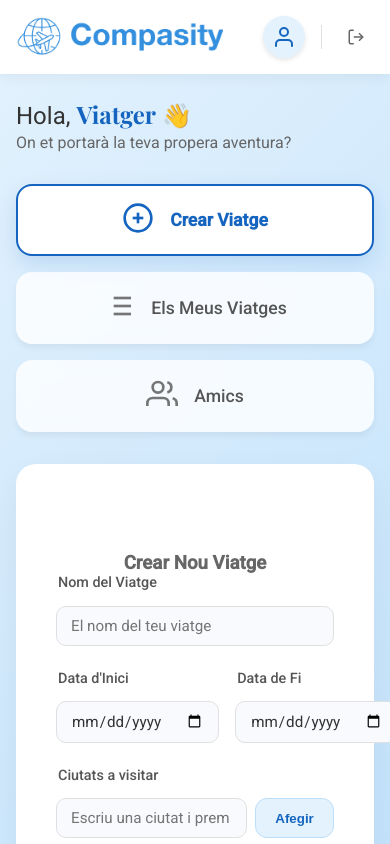
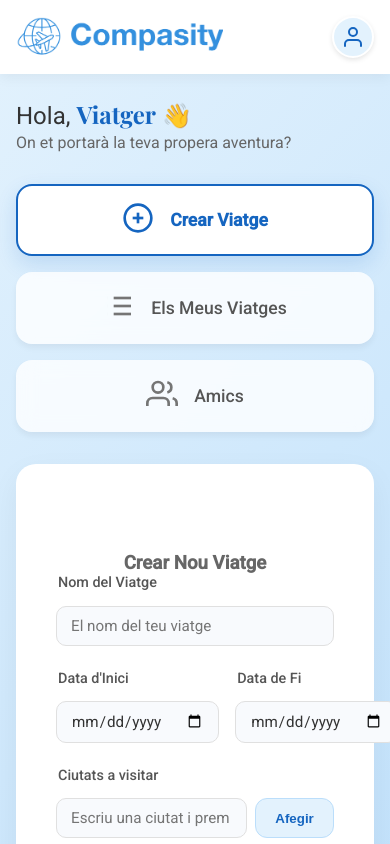
Before and after one commit to tejeee06/Projecte2DAM, a React (Vite) app in the folder front/: page /homePage in a window 390 px wide. Shown: the top 844 px of the page. Built offline with nearby package versions, Linux system fonts and the light colour scheme.

Commit message:
Canvis al Header
Tancar seesio dintre del Menu DropDown i imatge de perfil d'usuari actualitzada

```diff
--- a/front/src/components/HomePage/HomePage.css
+++ b/front/src/components/HomePage/HomePage.css
@@ -34,61 +34,49 @@
     display: flex;
     align-items: center;
     gap: 1rem;
+    position: relative;
 }
 
 .user-avatar {
     width: 42px;
     height: 42px;
-    background-color: #e3f2fd;
     border-radius: 50%;
+    overflow: hidden;
     display: flex;
     align-items: center;
     justify-content: center;
+    background-color: #e3f2fd;
     color: #1565c0;
     cursor: pointer;
     transition: transform 0.2s, background-color 0.2s;
     box-shadow: 0 2px 5px rgba(0,0,0,0.1);
+    border: 2px solid #fff;
+}
+
+.user-avatar svg {
+    width: 24px;
+    height: 24px;
+    stroke: currentColor;
+}
+
+.avatar-img {
+    width: 100%;
+    height: 100%;
+    object-fit: cover;
+    display: block;
+}
+
+.user-avatar.small-avatar {
+    width: 36px;
+    height: 36px;
+    cursor: default;
+    background-color: #f0f0f0;
+    border: none;
 }
 
 .user-avatar:hover {
     background-color: #bbdefb;
     transform: scale(1.05);
-}
-
-.user-avatar svg {
-    width: 24px;
-    height: 24px;
-}
-
-.separator {
-    width: 1px;
-    height: 24px;
-    background-color: #e0e0e0;
-}
-
-.logout-btn {
-    background: transparent;
-    border: 1px solid transparent;
-    color: #666;
-    font-size: 0.9rem;
-    font-family: inherit;
-    cursor: pointer;
-    display: flex;
-    align-items: center;
-    gap: 0.5rem;
-    padding: 0.5rem 1rem;
-    border-radius: 20px;
-    transition: all 0.3s ease;
-}
-
-.logout-icon {
-    width: 18px;
-    height: 18px;
-}
-
-.logout-btn:hover {
-    background-color: #ffebee;
-    color: #c62828;
 }
 
 /* --- MAIN --- */
@@ -215,7 +203,7 @@
 .trips-view-container {
     width: 100%;
     padding: 0 1rem;
-    box-sizing: border-box; /* Evita que el padding desborde el ancho */
+    box-sizing: border-box;
 }
 
 .trips-view-title {
@@ -231,11 +219,10 @@
 }
 
 /** --- USER DROP DOWN MENU --- **/
-
 .user-dropdown-menu {
     position: absolute;
-    top: 70px;
-    right: 20px;
+    top: 60px;
+    right: 0;
     background-color: #ffffff;
     border-radius: 12px;
     box-shadow: 0 10px 30px rgba(0,0,0,0.15);
@@ -315,39 +302,49 @@
     margin-left: auto;
 }
 
+.menu-separator {
+    height: 1px;
+    background-color: #eee;
+    margin: 0.5rem 0;
+}
+
+.logout-item {
+    color: #d32f2f;
+}
+
+.logout-item:hover {
+    background-color: #ffebee;
+    color: #c62828;
+}
+
+.logout-item svg {
+    color: #ef5350;
+}
+
+.logout-item:hover svg {
+    color: #c62828;
+}
+
 /* --- RESPONSIVE --- */
 @media (max-width: 768px) {
     .home-header {
         padding: 1rem;
     }
-
-    .logout-btn span {
-        display: none;
-    }
-
-    .logout-btn {
-        padding: 0.5rem;
-    }
-
     .home-main {
         padding: 1.5rem 1rem;
     }
-
     .dashboard-title {
         font-size: 1.5rem;
     }
-
     .cards-container {
         gap: 1rem;
     }
-
     .nav-card {
         padding: 1rem;
         min-width: 100%;
         flex-direction: row;
         justify-content: center;
     }
-
     .nav-card:hover {
         transform: none;
     }
--- a/front/src/components/HomePage/HomePage.jsx
+++ b/front/src/components/HomePage/HomePage.jsx
@@ -5,11 +5,14 @@
 import TripForm from "../TripForm/TripForm";
 import TripList from "../TripList/TripList";
 
+const API_URL = 'http://localhost:3001';
+
 const HomePage = () => {
     const navigate = useNavigate();
     const [activeTab, setActiveTab] = useState('create');
     const [username, setUsername] = useState('Viatger');
     const [email, setEmail] = useState('');
+    const [profilePicture, setProfilePicture] = useState(null);
     const [isMenuOpen, setIsMenuOpen] = useState(false);
     const menuRef = useRef(null);
 
@@ -17,12 +20,24 @@
         const storedUserJSON = localStorage.getItem('user');
 
         if (storedUserJSON) {
-            const storedUser = JSON.parse(storedUserJSON);
-            if (storedUser.Name) {
-                setUsername(storedUser.Name);
-            }
-            if (storedUser.Email) {
-                setEmail(storedUser.Email);
+            try {
+                const storedUser = JSON.parse(storedUserJSON);
+                if (storedUser.Name) setUsername(storedUser.Name);
+                if (storedUser.Email) setEmail(storedUser.Email);
+
+                if (storedUser.ProfilePicture) {
+                    let imagePath = storedUser.ProfilePicture;
+                    imagePath = imagePath.replace(/\\/g, "/");
+
+                    if (!imagePath.startsWith('http')) {
+                        const separator = imagePath.startsWith('/') ? '' : '/';
+                        setProfilePicture(`${API_URL}${separator}${imagePath}`);
+                    } else {
+                        setProfilePicture(imagePath);
+                    }
+                }
+            } catch (error) {
+                console.error("Error al leer datos del usuario", error);
             }
         }
     }, []);
@@ -33,7 +48,6 @@
                 setIsMenuOpen(false);
             }
         };
-
         document.addEventListener("mousedown", handleClickOutside);
         return () => {
             document.removeEventListener("mousedown", handleClickOutside);
@@ -84,6 +98,13 @@
         }
     };
 
+    const DefaultUserIcon = () => (
+        <svg viewBox="0 0 24 24" fill="none" stroke="currentColor" strokeWidth="2" strokeLinecap="round" strokeLinejoin="round">
+            <path d="M20 21v-2a4 4 0 0 0-4-4H8a4 4 0 0 0-4 4v2"></path>
+            <circle cx="12" cy="7" r="4"></circle>
+        </svg>
+    );
+
     return (
         <div className="home-container">
             <header className="home-header">
@@ -94,20 +115,30 @@
                 <div className="user-section" ref={menuRef}>
 
                     <div className="user-avatar" onClick={toggleMenu} title="Menú d'usuari">
-                        <svg viewBox="0 0 24 24" fill="none" stroke="currentColor" strokeWidth="2" strokeLinecap="round" strokeLinejoin="round">
-                            <path d="M20 21v-2a4 4 0 0 0-4-4H8a4 4 0 0 0-4 4v2"></path>
-                            <circle cx="12" cy="7" r="4"></circle>
-                        </svg>
+                        {profilePicture ? (
+                            <img
+                                src={profilePicture}
+                                alt="Perfil"
+                                className="avatar-img"
+                                onError={(e) => {
+                                    e.target.style.display = 'none';
+                                    e.target.parentNode.classList.add('fallback-icon');
+                                }}
+                            />
+                        ) : (
+                           <DefaultUserIcon />
+                        )}
                     </div>
 
                     {isMenuOpen && (
                         <div className="user-dropdown-menu">
                             <div className="menu-header">
-                                <div className="user-avatar" style={{width: '36px', height: '36px', cursor:'default', background:'#f0f0f0'}}>
-                                    <svg viewBox="0 0 24 24" fill="none" stroke="currentColor" strokeWidth="2" strokeLinecap="round" strokeLinejoin="round" style={{width:'20px', height:'20px'}}>
-                                        <path d="M20 21v-2a4 4 0 0 0-4-4H8a4 4 0 0 0-4 4v2"></path>
-                                        <circle cx="12" cy="7" r="4"></circle>
-                                    </svg>
+                                <div className="user-avatar small-avatar">
+                                    {profilePicture ? (
+                                        <img src={profilePicture} alt="User" className="avatar-img" />
+                                    ) : (
+                                        <DefaultUserIcon />
+                                    )}
                                 </div>
                                 <div className="menu-user-info">
                                     <h4>{username}</h4>
@@ -133,25 +164,24 @@
                                     Sol·licituds d'Amistat
                                     <span className="notification-badge">2</span>
                                 </li>
+
+                                <div className="menu-separator"></div>
+
+                                <li className="menu-item logout-item" onClick={handleLogout}>
+                                    <svg viewBox="0 0 24 24" fill="none" stroke="currentColor" strokeWidth="2" strokeLinecap="round" strokeLinejoin="round">
+                                        <path d="M9 21H5a2 2 0 0 1-2-2V5a2 2 0 0 1 2-2h4"></path>
+                                        <polyline points="16 17 21 12 16 7"></polyline>
+                                        <line x1="21" y1="12" x2="9" y2="12"></line>
+                                    </svg>
+                                    Tancar Sessió
+                                </li>
                             </ul>
                         </div>
                     )}
-
-                    <div className="separator"></div>
-
-                    <button className="logout-btn" onClick={handleLogout}>
-                        <svg viewBox="0 0 24 24" fill="none" stroke="currentColor" strokeWidth="2" className="logout-icon">
-                            <path d="M9 21H5a2 2 0 0 1-2-2V5a2 2 0 0 1 2-2h4"></path>
-                            <polyline points="16 17 21 12 16 7"></polyline>
-                            <line x1="21" y1="12" x2="9" y2="12"></line>
-                        </svg>
-                        <span>Tancar Sessió</span>
-                    </button>
                 </div>
             </header>
 
             <main className="home-main">
-
                 <div className="welcome-banner fade-in">
                     <h2 className="dashboard-title">Hola, <span className="highlight-name">{username}</span> 👋</h2>
                     <p className="dashboard-subtitle">On et portarà la teva propera aventura?</p>
@@ -208,7 +238,6 @@
                 <section className="dynamic-section">
                     {renderContent()}
                 </section>
-
             </main>
         </div>
     );
```
Also changed, not shown: 1 other file (tests, documents, lock files or other folders).
